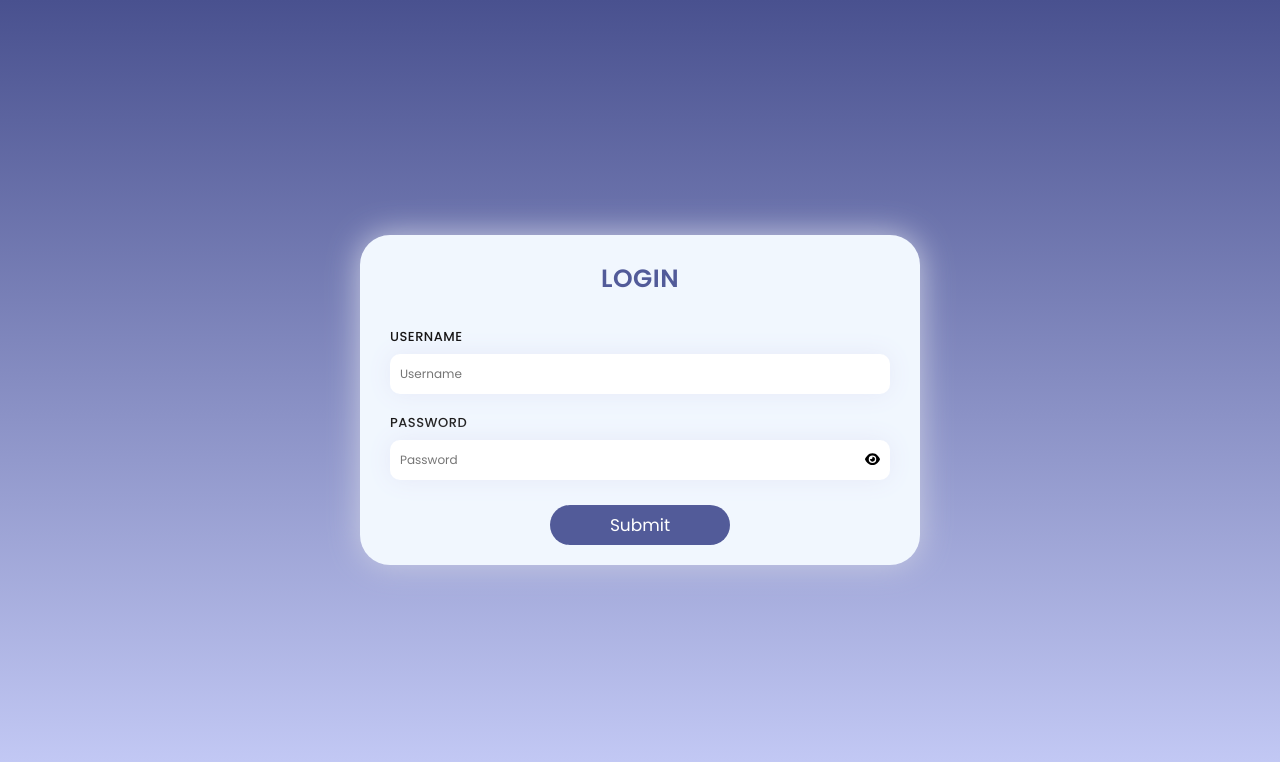
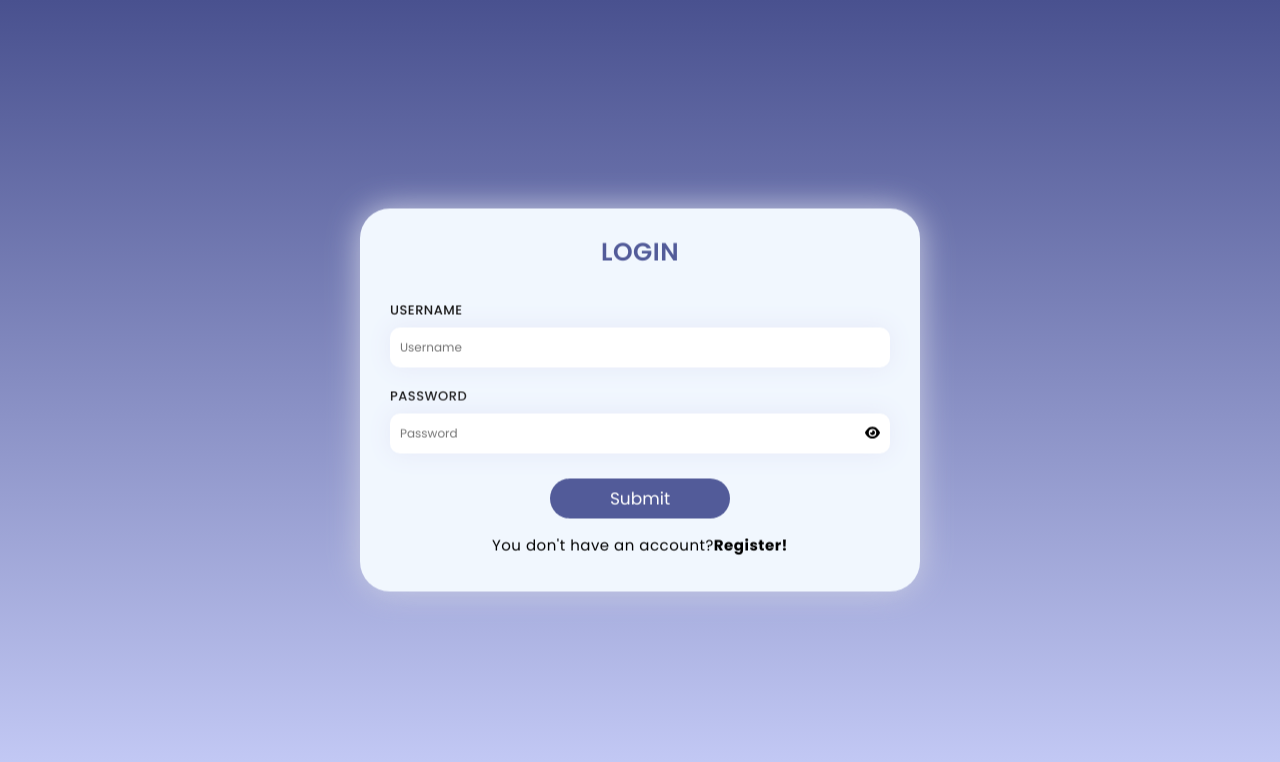
Before and after one commit to tamspark/FrontTam, a React (Create React App) app: page /auth/login in a window 1280 px wide. Shown: the top 762 px of the page. Built offline with nearby package versions, Linux system fonts and the light colour scheme.

Commit message:
fix style

```diff
--- a/src/Components/Popup/style/Popup.style.tsx
+++ b/src/Components/Popup/style/Popup.style.tsx
@@ -18,7 +18,7 @@ export const Modal = styled.div`
   align-items: center;
   padding: 0px;
   position: fixed;
-  background-color: #5c5c96;
+  background-color: #483751d4;
   color: #ffffff;
   box-shadow: 0px 4px 20px rgba(25, 29, 58, 0.1);
   border-radius: 10px;
@@ -28,7 +28,7 @@ export const Modal = styled.div`
 export const ModalHeader = styled.div`
   display: flex;
   flex-direction: row;
-  background-color: #5c5c96;
+  background-color: #483751d4;
   align-items: flex-start;
   padding: 14px 16px;
   border-radius: 10px 10px 0px 0px;
--- a/src/Components/RentList/style/RentList.style.tsx
+++ b/src/Components/RentList/style/RentList.style.tsx
@@ -42,7 +42,7 @@ export const TableCell = styled.td`
   text-overflow: ellipsis;
 `;
 export const EditButton = styled.button`
-  background-color: #4caf50;
+  background-color: #4837517a;
   border-radius: 5px;
   color: white;
   border: none;
--- a/src/Pages/Login/Login.component.tsx
+++ b/src/Pages/Login/Login.component.tsx
@@ -14,10 +14,14 @@ import { useNavigate } from "react-router";
 import { faEye, faEyeSlash } from "@fortawesome/free-solid-svg-icons";
 import { FontAwesomeIcon } from "@fortawesome/react-fontawesome";
 import {
+  DontHaveAccountHold,
   LoginButtonHolder,
   LoginLabel,
   LoginParagraph,
+  Paragraph,
+  RegisterLink,
 } from "./style/Login.style";
+
 
 const Login: FC<{}> = () => {
   const navigate = useNavigate();
@@ -27,17 +31,14 @@ const Login: FC<{}> = () => {
 
   const dispatch: AppDispatch = useDispatch();
 
-
   const userSelector = (state: RootState) => state.auth.user; // Use RootState here
-    const isAuthenticatedSelector = (state: RootState) => state.auth.isAuthenticated; // Use RootState here
-
-
+  const isAuthenticatedSelector = (state: RootState) =>
+    state.auth.isAuthenticated; // Use RootState here
 
   const user = useSelector(userSelector);
   const isAuthenticated = useSelector(isAuthenticatedSelector);
 
-  const verify=user?.registredInSmoobu;
-
+  const verify = user?.registredInSmoobu;
 
   const handleLoginClick = async (
     e: React.MouseEvent<HTMLButtonElement, MouseEvent>
@@ -52,7 +53,7 @@ const Login: FC<{}> = () => {
     console.log(typeof userCredentials);
     await dispatch(loginUser(userCredentials));
 
-    if (verify ===false) {
+    if (verify === false) {
       navigate("/auth/verify");
     } else {
       navigate("/auth/apartmentpage");
@@ -62,9 +63,6 @@ const Login: FC<{}> = () => {
   const togglePasswordVisibility = () => {
     setShowPassword(!showPassword);
   };
-
-
-
 
   // const handleLogout = (userId: number) => {
   //   try {
@@ -137,8 +135,13 @@ const Login: FC<{}> = () => {
           >
             Submit
           </Button>
-
         </LoginButtonHolder>
+        <DontHaveAccountHold>
+          <Paragraph>You don't have an account?</Paragraph>
+          <RegisterLink to="/auth/register">
+            <Paragraph>Register!</Paragraph>
+          </RegisterLink>
+        </DontHaveAccountHold>
       </StyledForm>
     </>
   );
--- a/src/Pages/Login/style/Login.style.tsx
+++ b/src/Pages/Login/style/Login.style.tsx
@@ -1,3 +1,4 @@
+import { Link } from "react-router-dom";
 import styled from "styled-components";
 
 export const LoginLabel = styled.label`
@@ -19,3 +20,19 @@ export const LoginButtonHolder = styled.div`
   width: 100%;
   max-width: 180px;
 `;
+export const DontHaveAccountHold = styled.div`
+  display: flex;
+  justify-content: center;
+  /* align-items: center; */
+`;
+export const Paragraph = styled.p`
+  /* padding: 0px 5px; */
+  font-size: 15px;
+`;
+
+export const RegisterLink = styled(Link)`
+  text-decoration: none;
+  color: black;
+  font-weight: bold;
+  font-size: 15px;
+`;
--- a/src/Pages/Register/Register.component.tsx
+++ b/src/Pages/Register/Register.component.tsx
@@ -5,7 +5,10 @@ import {
   ButtonContainer,
   Label,
   LabelSpan,
+  LoginLink,
   RegisterParagraph,
+  RegisterDontHaveAccountHold,
+  RegParagraph,
 } from "./style/Register.style";
 import { Button, Input, StyledForm, StyledSelect } from "App/style/App.style";
 
@@ -225,6 +228,12 @@ const Register: FC<{}> = () => {
             SUBMIT
           </Button>
         </ButtonContainer>
+        <RegisterDontHaveAccountHold>
+          <RegParagraph>Already have an account?</RegParagraph>
+          <LoginLink to="/auth/login">
+            <RegParagraph>Login!</RegParagraph>
+          </LoginLink>
+        </RegisterDontHaveAccountHold>
       </StyledForm>
     </>
   );
--- a/src/Pages/Register/style/Register.style.tsx
+++ b/src/Pages/Register/style/Register.style.tsx
@@ -1,3 +1,4 @@
+import { Link } from "react-router-dom";
 import styled from "styled-components";
 export const RegisterParagraph = styled.p`
   text-align: center;
@@ -25,3 +26,20 @@ export const LabelSpan = styled.span`
   font-family: "Poppins";
   font-size: 17px;
 `;
+export const RegisterDontHaveAccountHold = styled.div`
+  display: flex;
+  justify-content: center;
+  /* align-items: center; */
+`;
+export const RegParagraph = styled.p`
+  /* padding: 0px 5px; */
+  font-size: 15px;
+  margin: 0;
+`;
+
+export const LoginLink = styled(Link)`
+  text-decoration: none;
+  color: black;
+  font-weight: bold;
+  font-size: 15px;
+`;
--- a/src/redux/Auth/SavePassword/SavePasswordSlice.tsx
+++ b/src/redux/Auth/SavePassword/SavePasswordSlice.tsx
@@ -31,7 +31,7 @@ export const resetPassword = createAsyncThunk(
 
 
       const response = await axios.post(
-        `http://192.168.10.210:8080/TAM/savepassword/${token}`,
+        `http://192.168.10.213:8080/TAM/savepassword/${token}`,
 
         newPassword
       );
```
